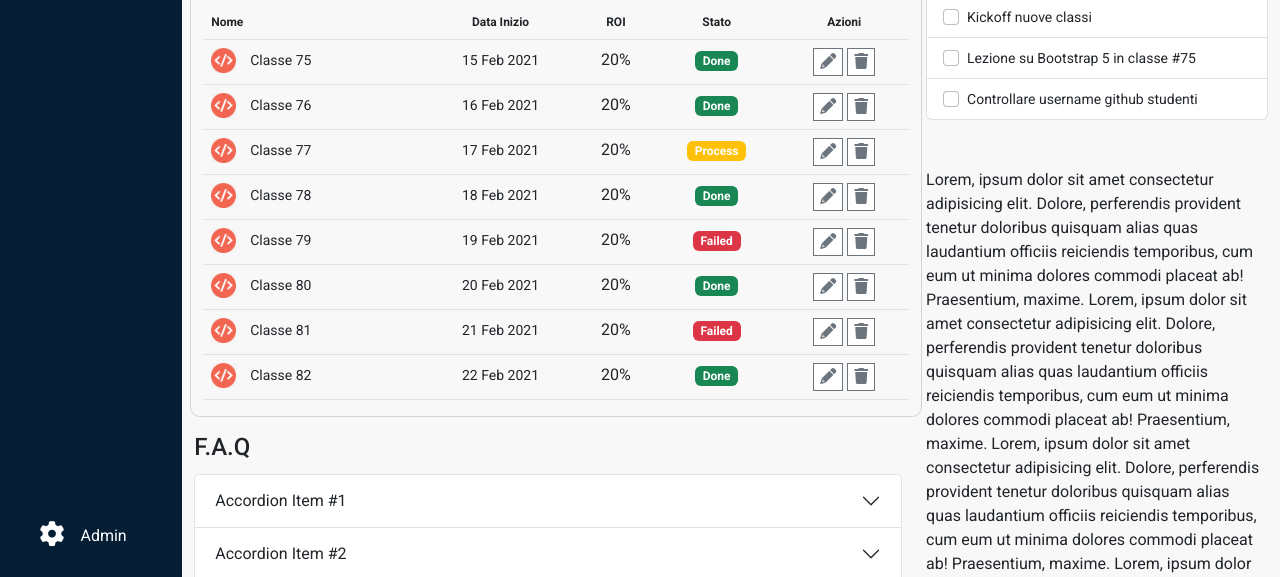
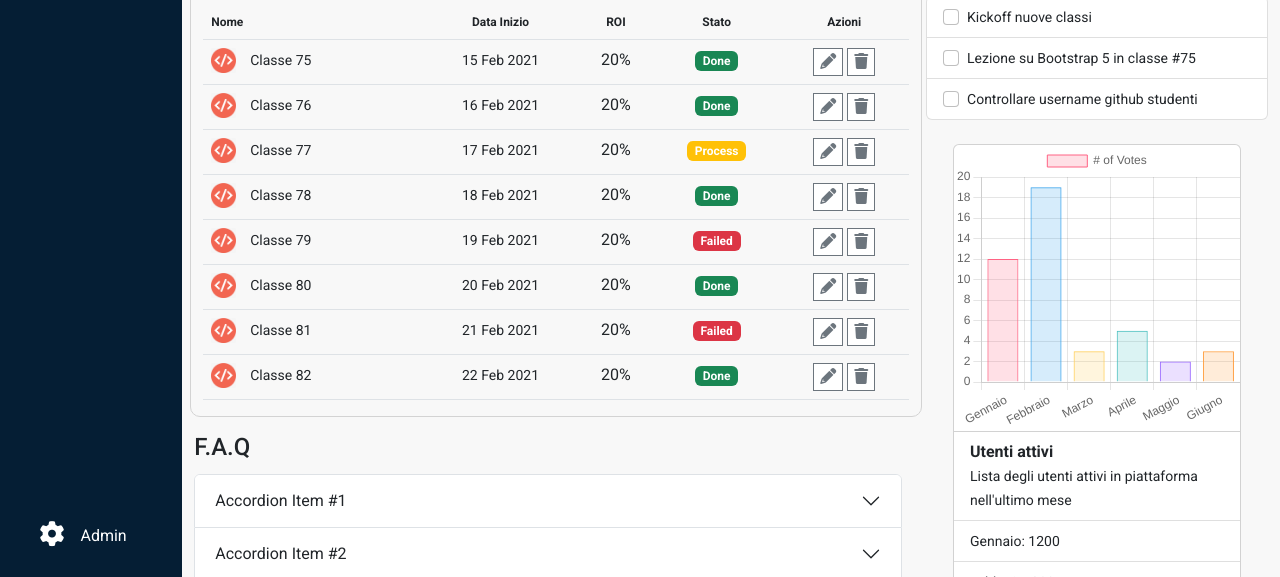
Before and after one commit to Alessandro-Zuddas/html-css-bootstrap-dashboard, a plain HTML site: page index.html in a window 1280 px wide. Shown: the part 223-800 px from the top of the page. Drawn offline with nearby package versions, Linux system fonts and the light colour scheme.

Commit message:
Aggiunto dettaglio main left tabella stats

```diff
--- a/index.html
+++ b/index.html
@@ -317,7 +317,7 @@
                             <!-- /Next classes -->
 
                             <!-- Questions & Answers -->
-                            <div class="col-12">
+                            <div class="col-12 pb-2">
                                 <h4 class="pt-3 pb-1">F.A.Q</h4>
                                 <div>
                                     <div class="accordion" id="accordionExample">
@@ -389,12 +389,30 @@
                             <!-- /ToDo List -->
 
                             <!-- Using Data -->
-                            <div class="col-12 pt-5 pb-1">
+                            <div class="col-12 pt-4 pb-1 d-flex justify-content-center">
                                 <div>
-                                    Lorem, ipsum dolor sit amet consectetur adipisicing elit. Dolore, perferendis provident tenetur doloribus quisquam alias quas laudantium officiis reiciendis temporibus, cum eum ut minima dolores commodi placeat ab! Praesentium, maxime.
-                                    Lorem, ipsum dolor sit amet consectetur adipisicing elit. Dolore, perferendis provident tenetur doloribus quisquam alias quas laudantium officiis reiciendis temporibus, cum eum ut minima dolores commodi placeat ab! Praesentium, maxime.
-                                    Lorem, ipsum dolor sit amet consectetur adipisicing elit. Dolore, perferendis provident tenetur doloribus quisquam alias quas laudantium officiis reiciendis temporibus, cum eum ut minima dolores commodi placeat ab! Praesentium, maxime.
-                                    Lorem, ipsum dolor sit amet consectetur adipisicing elit. Lorem, ipsum dolor sit amet consectetur adipisicing elit.
+                                    <div class="card" style="width: 18rem;">
+                                        <canvas id="myChart" width="400" height="400"></canvas>
+                                        <ul class="list-group list-group-flush">
+                                          <li class="list-group-item">
+                                            <strong>Utenti attivi</strong> <br> <small>Lista degli utenti attivi in piattaforma nell'ultimo mese</small>
+                                          </li>
+                                          <li class="list-group-item">
+                                            <small>Gennaio: 1200</small>
+                                          </li>
+                                          <li class="list-group-item">
+                                            <small>Febbraio: 800</small>
+                                          </li>
+                                          <li class="list-group-item">
+                                            <small>Marzo: 1500</small>
+                                          </li>
+                                        </ul>
+                                        <div class="card-body">
+                                          <a href="#" class="card-link">
+                                            <small>Visualizza report approfondito</small>
+                                          </a>
+                                        </div>
+                                      </div>
                                 </div>
                             </div>
                             <!-- /Using Data -->
@@ -435,5 +453,49 @@
     <!-- Bootstrap JS -->
     <script src="https://cdn.jsdelivr.net/npm/bootstrap@5.2.2/dist/js/bootstrap.bundle.min.js" integrity="sha384-OERcA2EqjJCMA+/3y+gxIOqMEjwtxJY7qPCqsdltbNJuaOe923+mo//f6V8Qbsw3" crossorigin="anonymous"></script>
     <!-- /Bootstrap JS -->
+
+    <!-- Chart.js -->
+    <script src="https://cdn.jsdelivr.net/npm/chart.js"></script>
+    <!-- /Chart.js -->
+
+    <!-- Data Stats main left -->
+    <script>
+        const ctx = document.getElementById('myChart').getContext('2d');
+        const myChart = new Chart(ctx, {
+            type: 'bar',
+            data: {
+                labels: ['Gennaio', 'Febbraio', 'Marzo', 'Aprile', 'Maggio', 'Giugno'],
+                datasets: [{
+                    label: '# of Votes',
+                    data: [12, 19, 3, 5, 2, 3],
+                    backgroundColor: [
+                        'rgba(255, 99, 132, 0.2)',
+                        'rgba(54, 162, 235, 0.2)',
+                        'rgba(255, 206, 86, 0.2)',
+                        'rgba(75, 192, 192, 0.2)',
+                        'rgba(153, 102, 255, 0.2)',
+                        'rgba(255, 159, 64, 0.2)'
+                    ],
+                    borderColor: [
+                        'rgba(255, 99, 132, 1)',
+                        'rgba(54, 162, 235, 1)',
+                        'rgba(255, 206, 86, 1)',
+                        'rgba(75, 192, 192, 1)',
+                        'rgba(153, 102, 255, 1)',
+                        'rgba(255, 159, 64, 1)'
+                    ],
+                    borderWidth: 1
+                }]
+            },
+            options: {
+                scales: {
+                    y: {
+                        beginAtZero: true
+                    }
+                }
+            }
+        });
+    </script>
+    <!-- Data Stats main left -->
 </body>
 </html>
```
